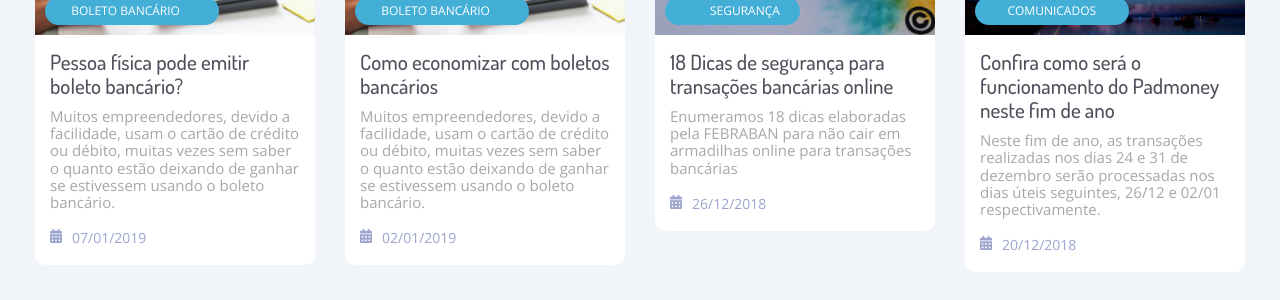
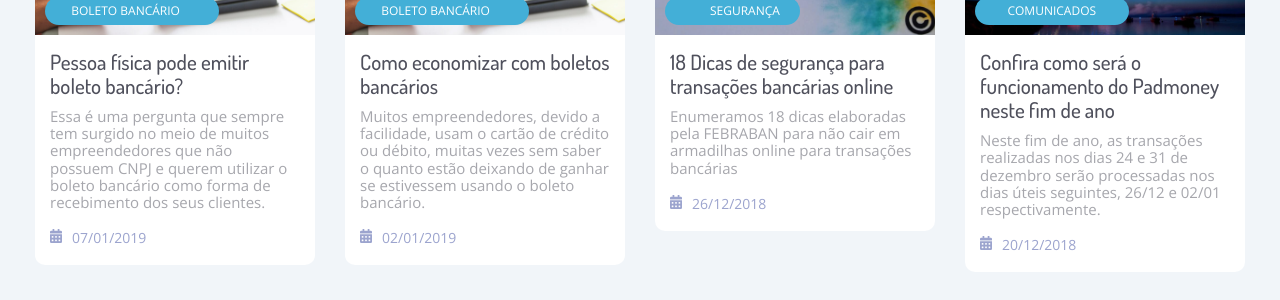
Before and after one commit to robeliojunior84-zz/padmoney.github.io, a Jekyll site: the page built from index.html, in a window 1280 px wide. Shown: the part 251-551 px from the top of the page. Built offline with Jekyll 4.4.1, drawn with Linux system fonts in a browser that asks for light colours; the list of posts is cut into pages by our own code.

Commit message:
Fix description PF emitir boleto

```diff
--- a/_posts/2019-01-07-pessoa-fisica-emitir-boleto-bancario.markdown
+++ b/_posts/2019-01-07-pessoa-fisica-emitir-boleto-bancario.markdown
@@ -1,7 +1,7 @@
 ---
 layout: post
 title: Pessoa física pode emitir boleto bancário?
-subtitle: Muitos empreendedores, devido a facilidade, usam o cartão de crédito ou débito, muitas vezes sem saber o quanto estão deixando de ganhar se estivessem usando o boleto bancário.
+subtitle: Essa é uma pergunta que sempre tem surgido no meio de muitos empreendedores que não possuem CNPJ e querem utilizar o boleto bancário como forma de recebimento dos seus clientes.
 image: boleto-bancario.jpg
 date: 2019-01-07 08:00:00 -0200
 categories: boleto-bancario
```
